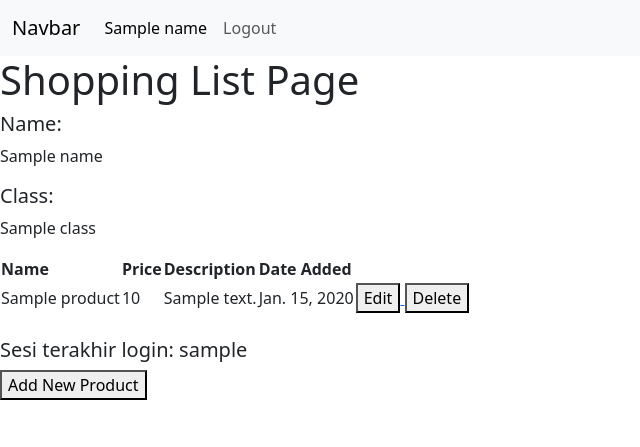
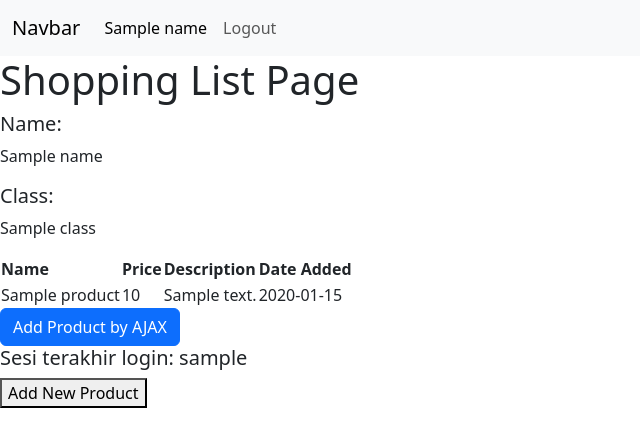
Before and after one commit to hotchlck/shopping-list, a Django app: template main/templates/main.html in a window 1280 px wide. Shown: the top 447 px of the page, without its empty margins (0-640 px from the left). Run offline with Django 4.2, Linux system fonts and the light colour scheme; tables that the repository leaves empty hold one stand-in row (values such as "Sample post"); the template is opened without the code that fills it: values that come from a table or form of the project are taken from there, most other values are stand-ins (such as "Sample title", 1, 10 or a date in 2020).

Commit message:
Menyelesaikan Tutorial 5

```diff
--- a/main/templates/main.html
+++ b/main/templates/main.html
@@ -21,37 +21,41 @@
     <h5>Class: </h5>
     <p>{{ class }}</p> <!-- Ubahlah sesuai dengan kelas kamu -->
 
-    <table>
-        <tr>
-            <th>Name</th>
-            <th>Price</th>
-            <th>Description</th>
-            <th>Date Added</th>
-        </tr>
+    <table id="product_table"></table>
+        <div class="modal fade" id="exampleModal" tabindex="-1" aria-labelledby="exampleModalLabel" aria-hidden="true">
+            <div class="modal-dialog">
+                <div class="modal-content">
+                    <div class="modal-header">
+                        <h1 class="modal-title fs-5" id="exampleModalLabel">Add New Product</h1>
+                        <button type="button" class="btn-close" data-bs-dismiss="modal" aria-label="Close"></button>
+                    </div>
+                    <div class="modal-body">
+                        <form id="form" onsubmit="return false;">
+                            {% csrf_token %}
+                            <div class="mb-3">
+                                <label for="name" class="col-form-label">Name:</label>
+                                <input type="text" class="form-control" id="name" name="name"></input>
+                            </div>
+                            <div class="mb-3">
+                                <label for="price" class="col-form-label">Price:</label>
+                                <input type="number" class="form-control" id="price" name="price"></input>
+                            </div>
+                            <div class="mb-3">
+                                <label for="description" class="col-form-label">Description:</label>
+                                <textarea class="form-control" id="description" name="description"></textarea>
+                            </div>
+                        </form>
+                    </div>
+                    <div class="modal-footer">
+                        <button type="button" class="btn btn-secondary" data-bs-dismiss="modal">Close</button>
+                        <button type="button" class="btn btn-primary" id="button_add" data-bs-dismiss="modal">Add Product</button>
 
-        {% comment %} Berikut cara memperlihatkan data produk di bawah baris ini {% endcomment %}
+                    </div>
+                </div>
+            </div>
+        </div>
 
-        {% for product in products %}
-            <tr>
-                <td>{{product.name}}</td>
-                <td>{{product.price}}</td>
-                <td>{{product.description}}</td>
-                <td>{{product.date_added}}</td>
-                <td>
-                    <a href="{% url 'main:edit_product' product.pk %}">
-                        <button>
-                            Edit
-                        </button>
-                    </a>
-                    <a href="{% url 'main:delete_product' product.pk %}">
-                        <button>
-                            Delete
-                        </button>
-                    </a>
-                </td>
-            </tr>
-        {% endfor %}
-    </table>
+        <button type="button" class="btn btn-primary" data-bs-toggle="modal" data-bs-target="#exampleModal">Add Product by AJAX</button>
 
     <br />
 
@@ -63,4 +67,43 @@
         </button>
     </a>
 
+
+    <script>
+        async function getProducts() {
+            return fetch("{% url 'main:get_product_json' %}").then((res) => res.json())
+        }
+        async function refreshProducts() {
+        document.getElementById("product_table").innerHTML = ""
+        const products = await getProducts()
+        let htmlString = `<tr>
+            <th>Name</th>
+            <th>Price</th>
+            <th>Description</th>
+            <th>Date Added</th>
+        </tr>`
+        products.forEach((item) => {
+            htmlString += `\n<tr>
+            <td>${item.fields.name}</td>
+            <td>${item.fields.price}</td>
+            <td>${item.fields.description}</td>
+            <td>${item.fields.date_added}</td>
+        </tr>`
+        })
+
+        document.getElementById("product_table").innerHTML = htmlString
+    }
+    function addProduct() {
+        fetch("{% url 'main:add_product_ajax' %}", {
+            method: "POST",
+            body: new FormData(document.querySelector('#form'))
+        }).then(refreshProducts)
+
+        document.getElementById("form").reset()
+        return false
+    }
+        document.getElementById("button_add").onclick = addProduct
+        refreshProducts()
+
+    </script>
+
 {% endblock content %}
--- a/main/urls.py
+++ b/main/urls.py
@@ -1,6 +1,6 @@
 from django.urls import path
 from main.views import show_main, create_product, show_xml, show_json, show_xml_by_id, show_json_by_id
-from main.views import register, login_user, logout_user, edit_product, delete_product
+from main.views import register, login_user, logout_user, edit_product, delete_product,get_product_json,add_product_ajax
 app_name = 'main'
 
 urlpatterns = [
@@ -15,4 +15,6 @@ urlpatterns = [
     path('logout/', logout_user, name='logout'),
     path('edit-product/<int:id>', edit_product, name='edit_product'),
     path('delete/<int:id>', delete_product, name='delete_product'),
+    path('get-product/', get_product_json, name='get_product_json'),
+    path('create-product-ajax/', add_product_ajax, name='add_product_ajax')
 ]
--- a/main/views.py
+++ b/main/views.py
@@ -14,6 +14,7 @@ from main.models import Product
 from django.contrib.auth import authenticate, login
 from django.contrib.auth import logout
 from django.contrib.auth.decorators import login_required
+from django.views.decorators.csrf import csrf_exempt
 
 
 @login_required(login_url='/login')
@@ -98,7 +99,7 @@ def edit_product(request, id):
         return HttpResponseRedirect(reverse('main:show_main'))
 
     context = {'form': form}
-    return render(request, "edit_product.html", context)\
+    return render(request, "edit_product.html", context)
 
 def delete_product(request, id):
     # Get data berdasarkan ID
@@ -107,3 +108,22 @@ def delete_product(request, id):
     product.delete()
     # Kembali ke halaman awal
     return HttpResponseRedirect(reverse('main:show_main'))
+
+def get_product_json(request):
+    product_item = Product.objects.all()
+    return HttpResponse(serializers.serialize('json', product_item))
+
+@csrf_exempt
+def add_product_ajax(request):
+    if request.method == 'POST':
+        name = request.POST.get("name")
+        price = request.POST.get("price")
+        description = request.POST.get("description")
+        user = request.user
+
+        new_product = Product(name=name, price=price, description=description, user=user)
+        new_product.save()
+
+        return HttpResponse(b"CREATED", status=201)
+
+    return HttpResponseNotFound()
```
